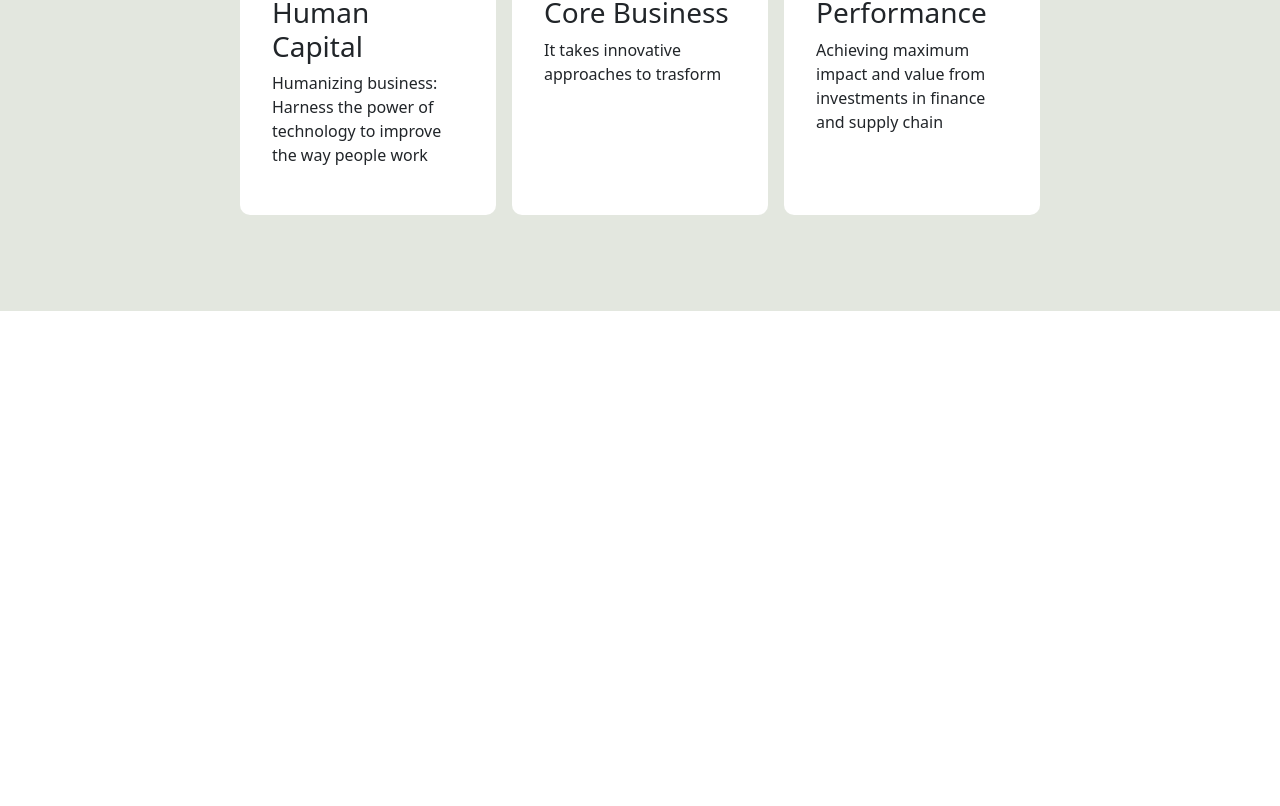
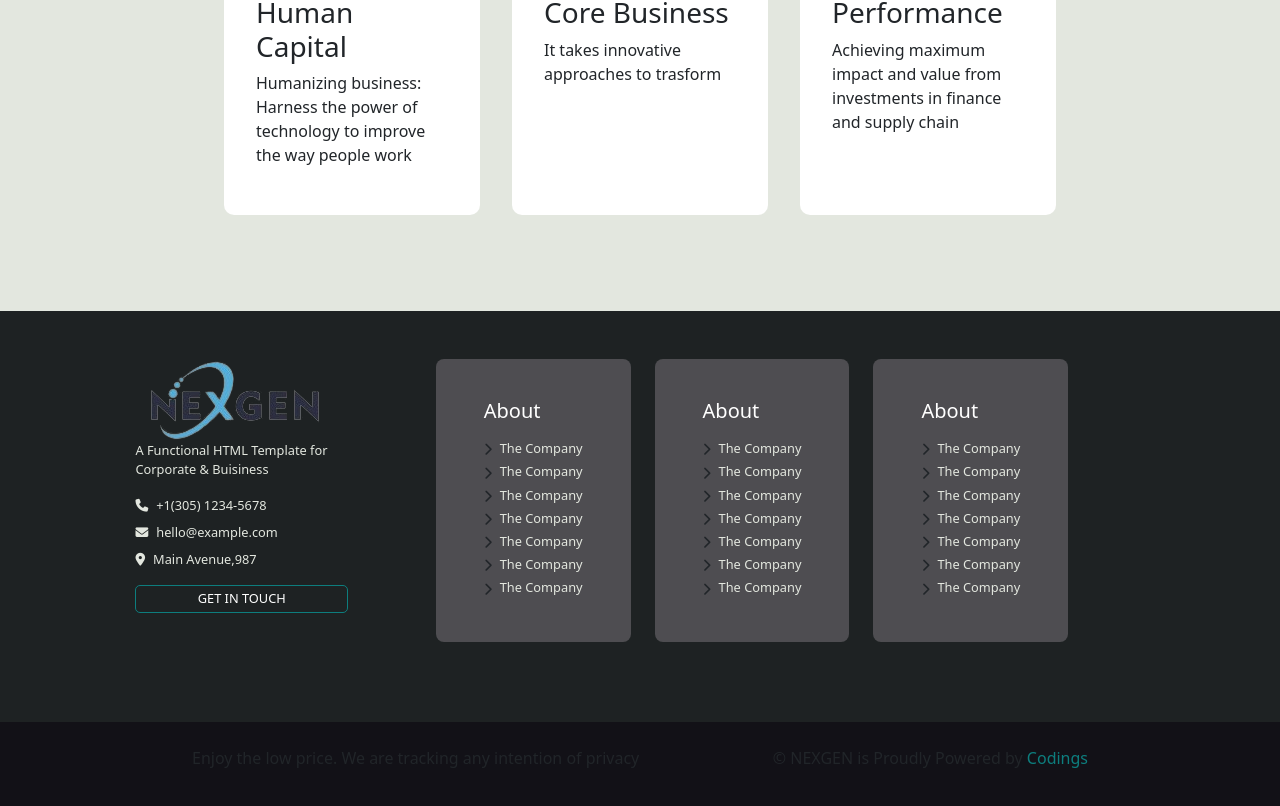
Before and after one commit to RuggeroCoco/proj-html-vuejs, a Vue app: page / in a window 1280 px wide. Shown: the part 996-1802 px from the top of the page. Before the commit the page ends 1307 px from the top, so only its background shows below. Built offline with nearby package versions, Linux system fonts and the light colour scheme.

Commit message:
Add Footer

```diff
--- a/src/App.vue
+++ b/src/App.vue
@@ -2,9 +2,10 @@
 import AppHeader from "./components/AppHeader.vue";
 import AppMain from "./components/Hero.vue";
 import Features from "./components/Features.vue"
+import Footer from './components/Footer.vue'
 
 export default {
-  components: { AppHeader, AppMain, Features },
+  components: { AppHeader, AppMain, Features, Footer },
   data() {
     return {
       menuItems: [
@@ -59,6 +60,7 @@ export default {
   <AppHeader :items="menuItems" />
   <AppMain />
   <Features :items="features" />
+  <Footer />
 </template>
 
 <style scoped></style>
--- a/src/components/Features.vue
+++ b/src/components/Features.vue
@@ -40,7 +40,7 @@ export default {
   max-width: 20%;
 
   &:not(:last-child) {
-    margin-right: 1rem;
+    margin-right: 2rem;
   }
 }
 </style>
--- /dev/null
+++ b/src/components/Footer.vue
@@ -0,0 +1,199 @@
+<script>
+export default {
+    data() {
+        return {
+            description: 'A Functional HTML Template for Corporate & Buisiness',
+            contacts: {
+                phone: "+1(305) 1234-5678",
+                email: "hello@example.com",
+                position: "Main Avenue,987",
+            },
+            sections: [{
+                title: 'About',
+                links: [
+                    {
+                        label: 'The Company', url: '/'
+                    },
+                    { label: 'The Company', url: '/' },
+                    { label: 'The Company', url: '/' },
+                    { label: 'The Company', url: '/' },
+                    { label: 'The Company', url: '/' },
+                    { label: 'The Company', url: '/' },
+                    { label: 'The Company', url: '/' }
+                ]
+            }, {
+                title: 'About',
+                links: [
+                    {
+                        label: 'The Company', url: '/'
+                    },
+                    { label: 'The Company', url: '/' },
+                    { label: 'The Company', url: '/' },
+                    { label: 'The Company', url: '/' },
+                    { label: 'The Company', url: '/' },
+                    { label: 'The Company', url: '/' },
+                    { label: 'The Company', url: '/' }
+                ]
+            }, {
+                title: 'About',
+                links: [
+                    {
+                        label: 'The Company', url: '/'
+                    },
+                    { label: 'The Company', url: '/' },
+                    { label: 'The Company', url: '/' },
+                    { label: 'The Company', url: '/' },
+                    { label: 'The Company', url: '/' },
+                    { label: 'The Company', url: '/' },
+                    { label: 'The Company', url: '/' }
+                ]
+            }]
+        }
+    }
+};
+</script>
+
+<template>
+    <div class="footer">
+        <div class="footer-content">
+            <div class="footer-main">
+                <img src="../assets/images/logo.png">
+                <p>
+                    {{ description }}
+                </p>
+                <div class="footer-contacts">
+                    <div>
+                        <i class="fa-solid fa-phone me-2"></i>
+                        <a>{{ contacts.phone }}</a>
+                    </div>
+                    <div>
+                        <i class="fa-solid fa-envelope me-2"></i>
+                        <a>{{ contacts.email }}</a>
+                    </div>
+                    <div>
+                        <i class="fa-solid fa-location-dot me-2"></i>
+                        <a>{{ contacts.position }}</a>
+                    </div>
+                </div>
+                <input type="input" class="button" value="GET IN TOUCH" />
+            </div>
+            <div class="footer-sections d-flex">
+                <div class="section" v-for="(section, index) in sections" :key="index">
+                    <h5 class="title">{{ section.title }}</h5>
+                    <div class="section-link d-flex align-items-center justify-content-center" v-for="link in section.links"
+                        :key="link.label">
+                        <i class="fa-solid fa-chevron-right me-2 d-flex align-items-center"></i>
+                        <a :href="link.url" class="pb-1">{{ link.label }}</a>
+                    </div>
+                </div>
+            </div>
+        </div>
+        <div class="footer-bottom">
+            <div class="footer-bottom-content">
+                <p>
+                    Enjoy the low price. We are tracking any intention of privacy
+                </p>
+                <p>
+                    © NEXGEN is Proudly Powered by <span>Codings</span>
+                </p>
+            </div>
+
+        </div>
+    </div>
+</template>
+
+
+
+<style scoped lang="scss">
+.footer {
+    display: flex;
+    flex-direction: column;
+    justify-content: center;
+    align-items: center;
+    background-color: #1e2223;
+
+    &-content {
+        padding: 3rem 0;
+        max-width: 80%;
+        font-size: 0.8rem;
+        display: flex;
+    }
+
+    &-main {
+        color: #e3e7df;
+        max-width: 25%;
+    }
+
+
+    &-contacts {
+        margin-bottom: 1rem;
+
+        div {
+            margin-bottom: 0.5rem;
+        }
+    }
+
+
+    &-sections {
+        margin-left: 3rem;
+
+        .section {
+            background-color: #4e4d51;
+            padding: 2.5rem 3rem;
+            border-radius: 8px;
+
+            .title {
+                color: white;
+                margin-bottom: 1rem;
+            }
+
+            &-link {
+                a {
+                    text-decoration: none;
+                    color: #e3e7df
+                }
+            }
+
+            &:not(:last-child) {
+                margin-right: 1.5rem;
+            }
+        }
+    }
+
+    &-bottom {
+        margin-top: 2rem;
+        padding: 1.5rem 0;
+        width: 100%;
+        background-color: #121117;
+
+        &-content {
+            padding: 0 12rem;
+            display: flex;
+            justify-content: space-between;
+
+            p {
+                span {
+                    color: #0d7e7e;
+                }
+            }
+        }
+
+    }
+
+    .button {
+        text-align: center;
+        border: 1px solid #0d7e7e;
+        color: white;
+        background-color: transparent;
+        border-radius: 5px;
+        padding: 0.2rem 0.8rem;
+        transition: all 300ms;
+        cursor: pointer;
+
+        &:hover {
+            background-color: #0d7e7e;
+        }
+    }
+
+}
+</style>
```
